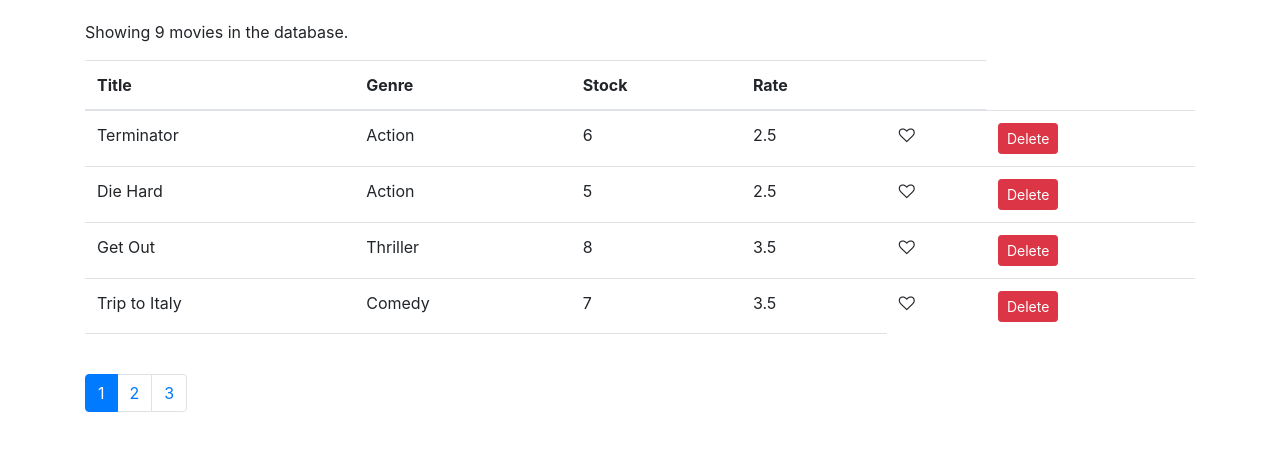
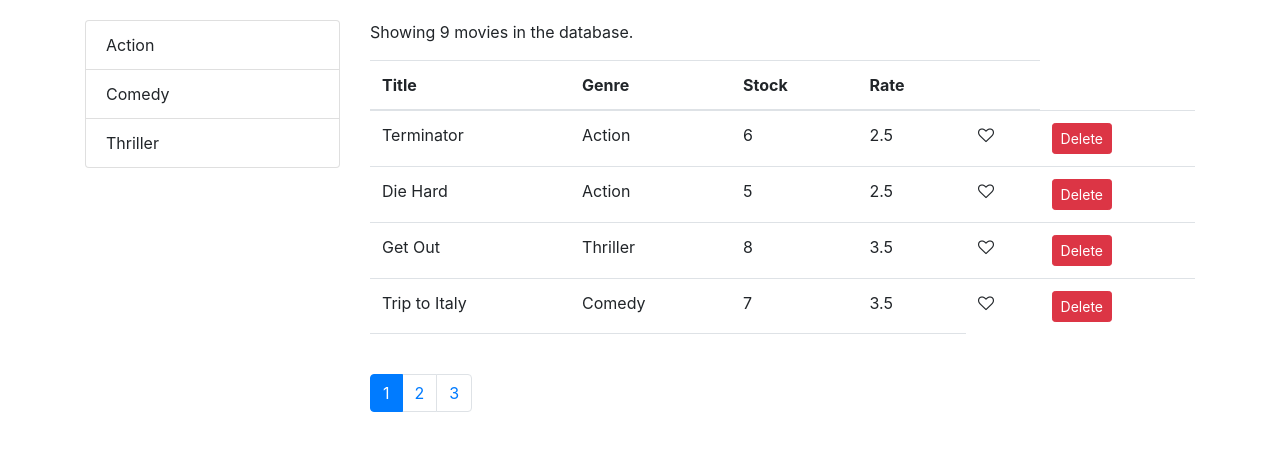
Before and after one commit to tonyducvo000/vidly, a React (Create React App) app: page / in a window 1280 px wide. Shown: the top 450 px of the page. Built offline with nearby package versions, Linux system fonts and the light colour scheme.

Commit message:
added listGroup component - groups videos by genres

```diff
--- /dev/null
+++ b/src/components/common/listGroup.jsx
@@ -0,0 +1,19 @@
+import React from 'react';
+
+const ListGroup = (props) => {
+    //textProperty passed in as "name" and valueProperty pass in as "_id" via props.
+    //this decouples the component from props, which allows reusability
+    const { items, textProperty, valueProperty } = props;
+
+    return (
+        <ul className="list-group">
+            {items.map(item =>
+
+                <li key={item[valueProperty]} className="list-group-item">{item[textProperty]}</li>
+            )}
+
+        </ul>
+    );
+}
+
+export default ListGroup;
--- a/src/components/movies.jsx
+++ b/src/components/movies.jsx
@@ -1,15 +1,28 @@
 import React, { Component } from 'react';
 import { getMovies } from '../services/fakeMovieService';
+import { getGenres } from '../services/fakeGenreService';
 import Like from './common/like';
 import Pagination from './common/pagination';
+import ListGroup from './common/listGroup';
 import { paginate } from '../utils/paginate';
+
 
 class Movies extends Component {
     state = {
-        movies: getMovies(),
+        //genres and movies should be initialized, since it takes time to fetch data from server
+        //having it uninitialized can cause run time errors
+        genres: [],
+        movies: [],
         pageSize: 4,  //# of movies per page
-        currentPage: 1
+        currentPage: 1,
+
     };
+
+    componentDidMount() {
+
+        this.setState({ movies: getMovies(), genres: getGenres() });
+
+    }
 
     handleDelete = (movie) => {
         //filter - keep any movies (m) that doesn't match the movie_id (the movie selected to delete )
@@ -31,6 +44,11 @@
         this.setState({ currentPage: page });
     }
 
+    handleGenreSelect = (genre) => {
+        console.log(genre);
+
+    }
+
     render() {
         //rename length to count
         const { length: count } = this.state.movies;
@@ -43,7 +61,18 @@
 
         return (
 
-            <React.Fragment>
+            <div className="row">
+
+                <div className="col-3">
+                    <ListGroup
+                        items={this.state.genres}
+                        textProperty="name"
+                        valueProperty="_id"
+                        onItemSelect={this.handleGenreSelect}
+                    ></ListGroup>
+                </div>
+
+                <div className="col">
                     <p>Showing {count} movies in the database.</p>
                     <table className="table">
 
@@ -95,7 +124,11 @@
                         currentPage={currentPage}>
                     </Pagination>
 
-            </React.Fragment>
+                </div>
+
+
+
+            </div>
         );
     }
 }
```
Lines whose indentation alone changed are shown as unchanged.
